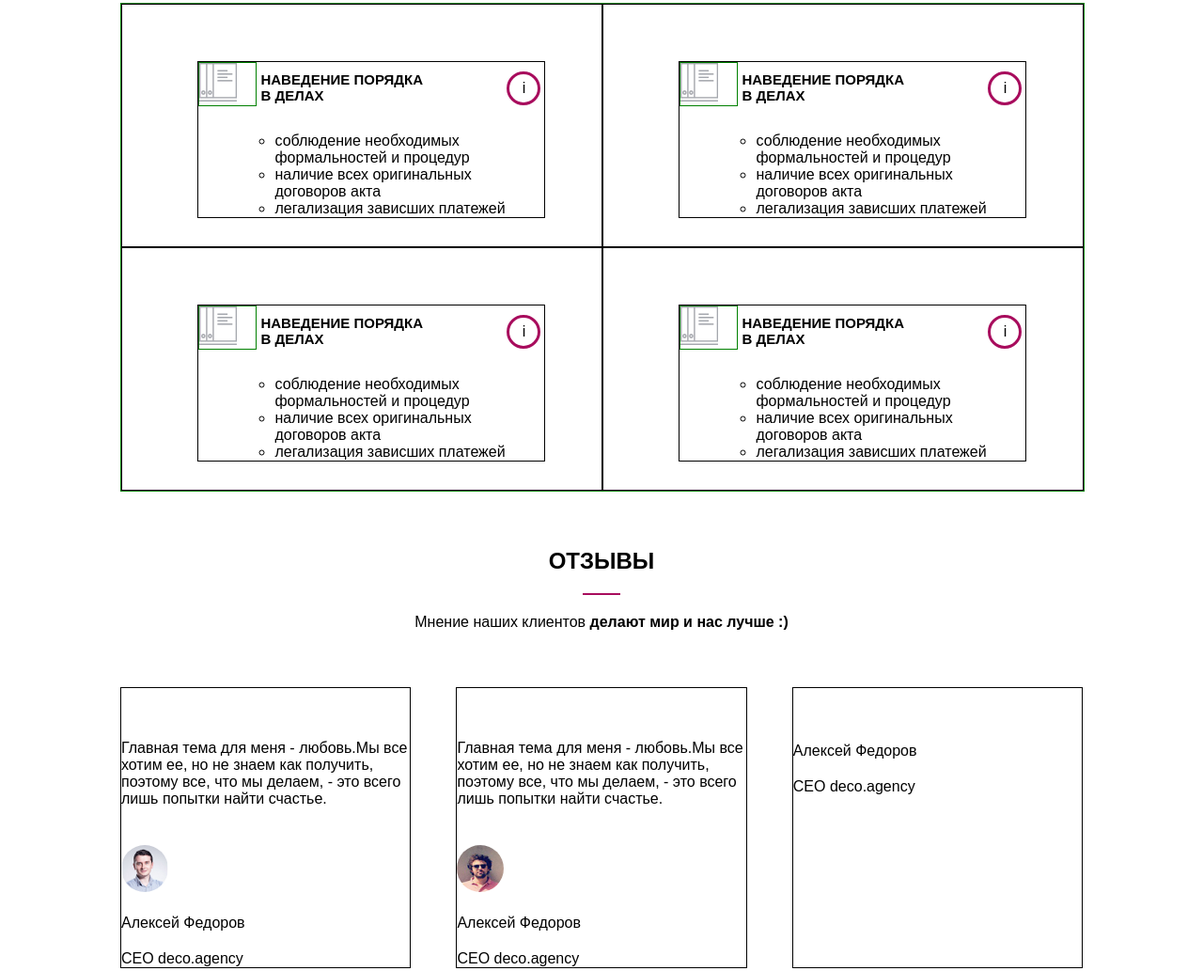
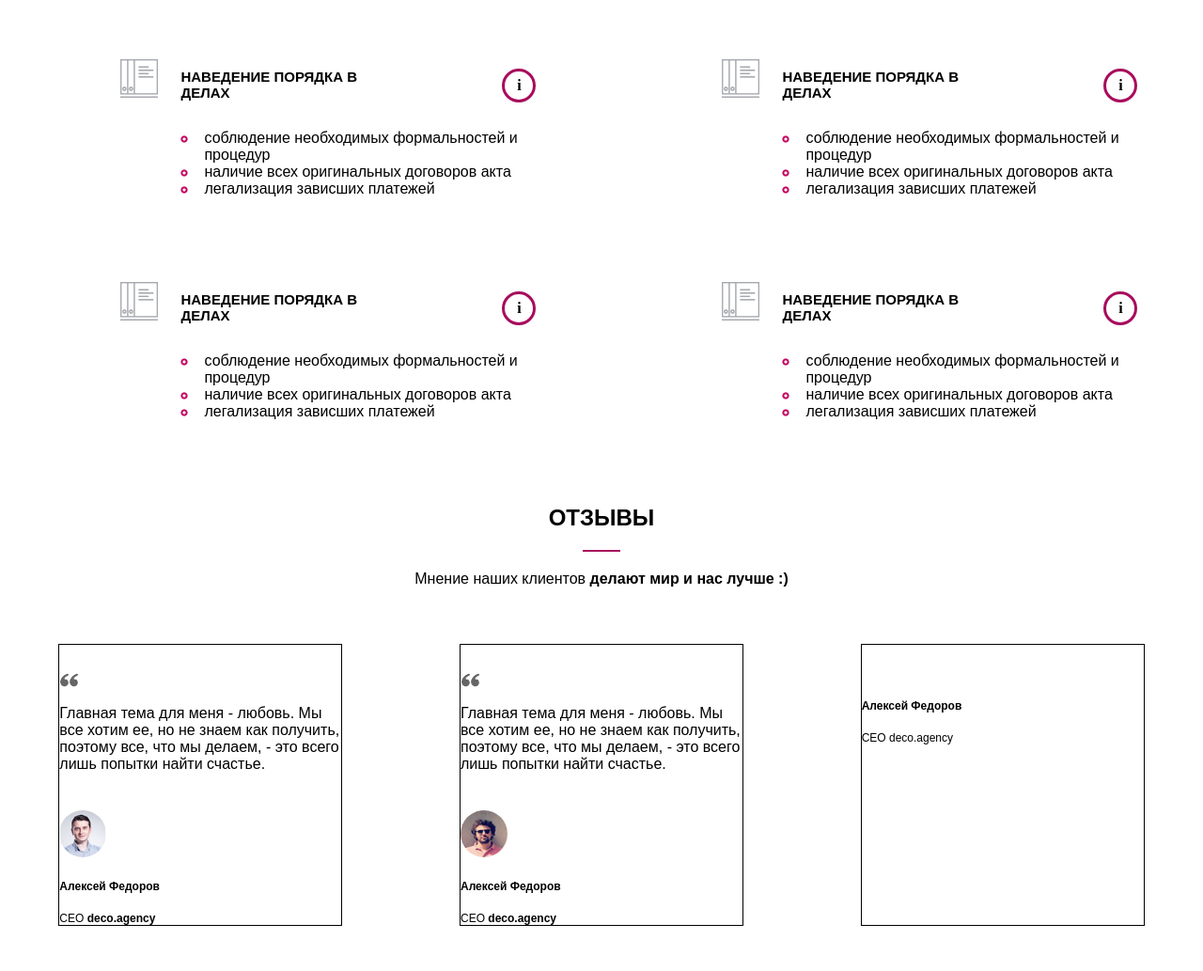
Before and after one commit to MateAcademy-FE-study/decolete_ASI, a plain HTML site: page index.html in a window 1280 px wide. Shown: the part 1023-2056 px from the top of the page at 94% size. Drawn offline with Linux system fonts and the light colour scheme.

Commit message:
delete borders

```diff
--- a/index.html
+++ b/index.html
@@ -151,23 +151,23 @@
 				<div class="comments-list">
 					<div class="comment-item">
 						<div>
-							<div></div>
-							<p class="comment-body">Главная тема для меня - любовь.Мы все хотим ее, но не знаем как получить, поэтому все, что мы делаем, - это всего лишь попытки найти счастье. </p>
+							<div><img class="quotes-img" src="images/quotes.png"></div>
+							<p class="comment-body">Главная тема для меня - любовь. Мы все хотим ее, но не знаем как получить, поэтому все, что мы делаем, - это всего лишь попытки найти счастье. </p>
 							<div class="comment-author">
 								<div class="author-img-wrapper"><img class="author-img" src="images/ava.jpg" /></div>
 								<p class="author-name">Алексей Федоров</p>
-								<p class="author-position">CEO deco.agency</p>
+								<p class="author-position">CEO <span class="bold">deco.agency</span></p>
 							</div>
 						</div>
 					</div>
 					<div class="comment-item">
 						<div>
-							<div></div>
-							<p class="comment-body">Главная тема для меня - любовь.Мы все хотим ее, но не знаем как получить, поэтому все, что мы делаем, - это всего лишь попытки найти счастье. </p>
+							<div><img class="quotes-img" src="images/quotes.png"></div>
+							<p class="comment-body">Главная тема для меня - любовь. Мы все хотим ее, но не знаем как получить, поэтому все, что мы делаем, - это всего лишь попытки найти счастье. </p>
 							<div class="comment-author">
 								<div class="author-img-wrapper"><img class="author-img" src="images/ava2.jpg" /></div>
 								<p class="author-name">Алексей Федоров</p>
-								<p class="author-position">CEO deco.agency</p>
+								<p class="author-position">CEO <span class="bold">deco.agency</span></p>
 							</div>
 						</div>
 					</div>
--- a/style.css
+++ b/style.css
@@ -182,7 +182,7 @@ color:#a70c5d;
 
 .services {
     font-family: sans-serif;
-    width: 80%;
+    width: 100%;
     margin: 0 auto;
 }
 
@@ -221,7 +221,6 @@ color:#a70c5d;
 }
 
 .service-list{
-    border: 1px green solid;
     width: 100%;
     display: flex;
     flex-wrap: wrap;
@@ -229,22 +228,25 @@ color:#a70c5d;
 }
 
 .service-item-wrapper {
-    border: 1px solid black;
     width: 50%;
-    padding: 60px 60px 30px 80px;
+    padding: 60px 0px 30px 0px;
     box-sizing: border-box;
 }
 
 .service-item {
-    border: 1px solid black;
     box-sizing: border-box;
+    width: 70%;
+    margin: 0px 10% 0px 20%;
+}
 
+.service-item:hover .service-icon {
+    background-color: #a70c5d;
+    color: #ffffff;
 }
 
 .service-image-wrapper {
     width: 40px;
     height: 100%;
-    border: 1px solid green;
     display: inline-block;
     padding-right: 20px;
     vertical-align: top;
@@ -275,7 +277,11 @@ color:#a70c5d;
 .service-text-list {
     margin : 0px;
     padding-left: 15px;
-    list-style-type: circle;
+    list-style-image: url(images/EllipsePink.png);
+}
+
+.service-text-list li{
+    padding-left: 10px;
 }
 
 .service-icon {
@@ -288,14 +294,16 @@ color:#a70c5d;
     align-items: center;
     justify-content: center;
     float: right;
+    font-family: serif;
+    font-weight: bold;
 }
 
 
 .comments{
-	width: 80%;
+	width: 100%;
     margin: 0 auto;
 }
-}
+
 .comments-content {
     width: 100%;
     padding-bottom: 60px;
@@ -304,18 +312,25 @@ color:#a70c5d;
 .comments-list {
      width: 100%;
      display: flex;
-     justify-content: space-between;
+     justify-content: space-around;
 
 }
 
 .comment-item {
-    width: 30%;
+    width: 300px;
     border: 1px solid black;
     padding-top: 30px;
 }
 
+.comment-item:hover quotes-img{
+
+}
+.quotes-img {
+    height: 15px;
+}
+
 .comment-body {
-    margin: 25px 0px 30px 0px;
+    margin: 15px 0px 30px 0px;
 }
 
 .author-img {
@@ -328,12 +343,16 @@ color:#a70c5d;
 .author-name {
     padding: 10px 0px;
     margin: 0px;
+    font-size:  12px;
+    font-weight: bold;
 }
 
 .author-position {
     padding-top: 10px;
     padding-bottom: 0px;
     margin: 0px;
+    font-size:  12px;
+
 }
 
 .button-more {
```
Also changed, not shown: images/quotes.png (added), images/quotespink.png (added).
